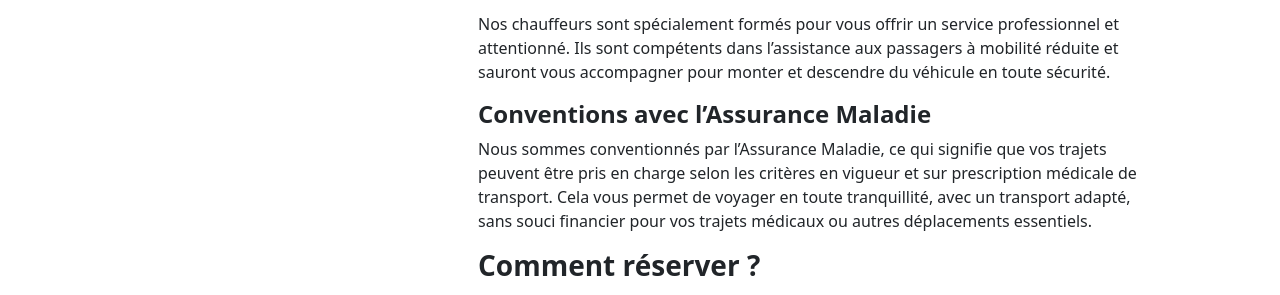
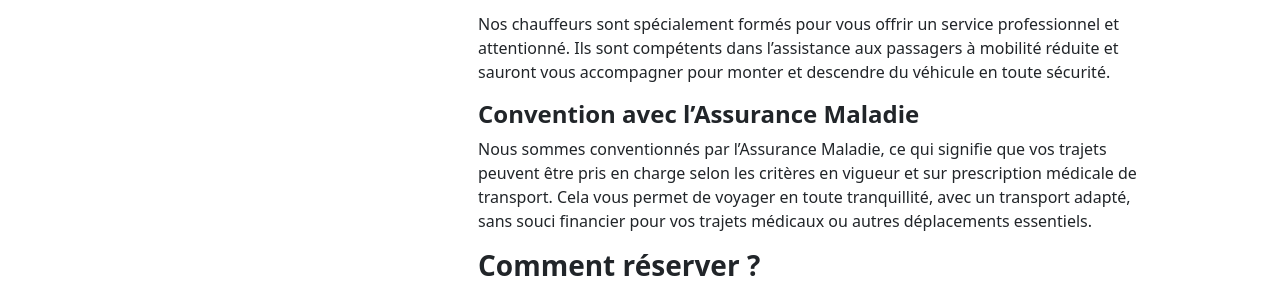
Before and after one commit to lesaffre35/lsa, a Jekyll site: the page built from pages/tpmr.md, in a window 1280 px wide. Shown: the part 1219-1514 px from the top of the page. Built offline with Jekyll 4.4.1, drawn with Linux system fonts in a browser that asks for light colours; nearby versions of some CDN libraries.

Commit message:
Update tpmr.md

```diff
--- a/pages/tpmr.md
+++ b/pages/tpmr.md
@@ -13,6 +13,7 @@ Chez LSA Transports LESAFFRE SERVICE ASSISTANCE, nous comprenons que les déplac
 
 ## **Transport de Personnes à Mobilité Réduite (TPMR)**
 
+
 ### **Un service de Taxi adapté pour fauteuils roulants manuels et électriques sécurisé et confortable**
 
 Notre service de taxi TPMR est spécialement conçu pour répondre aux besoins des personnes à mobilité réduite. Que vous utilisiez un fauteuil roulant manuel ou électrique, nous vous garantissons un transport sûr, confortable et adapté à vos besoins spécifiques au départ de Montfort sur Meu et communes environnantes. Nous mettons à votre disposition des véhicules équipés de rampes d'accès pour fauteuils roulants, avec un personnel qualifié pour vous accompagner à chaque étape de votre trajet.
@@ -27,7 +28,7 @@ Nos véhicules sont équipés de rampes d’accès pour fauteuils roulants manue
 #### **Chauffeurs formés et attentionnés**
 Nos chauffeurs sont spécialement formés pour vous offrir un service professionnel et attentionné. Ils sont compétents dans l'assistance aux passagers à mobilité réduite et sauront vous accompagner pour monter et descendre du véhicule en toute sécurité.
 
-#### **Conventions avec l’Assurance Maladie**
+#### **Convention avec l’Assurance Maladie**
 Nous sommes conventionnés par l'Assurance Maladie, ce qui signifie que vos trajets peuvent être pris en charge selon les critères en vigueur et sur prescription médicale de transport. Cela vous permet de voyager en toute tranquillité, avec un transport adapté, sans souci financier pour vos trajets médicaux ou autres déplacements essentiels.
 
 
```
